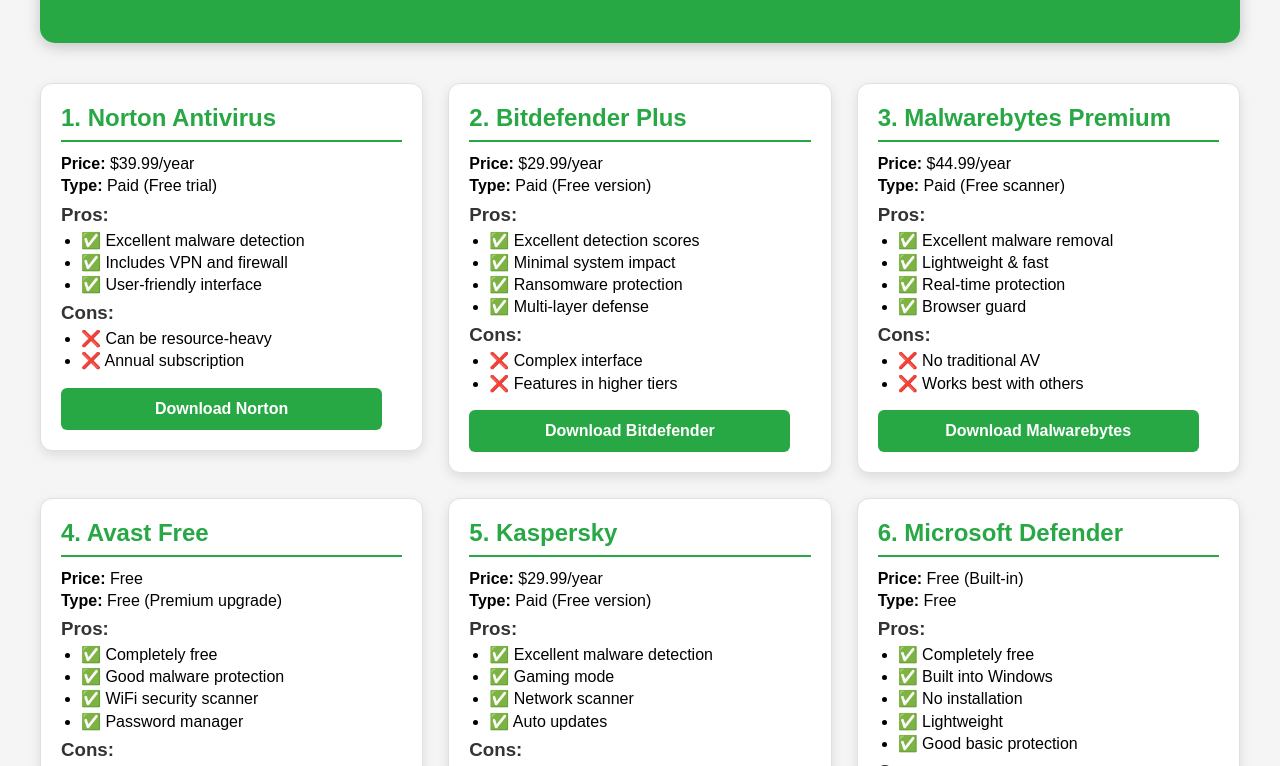
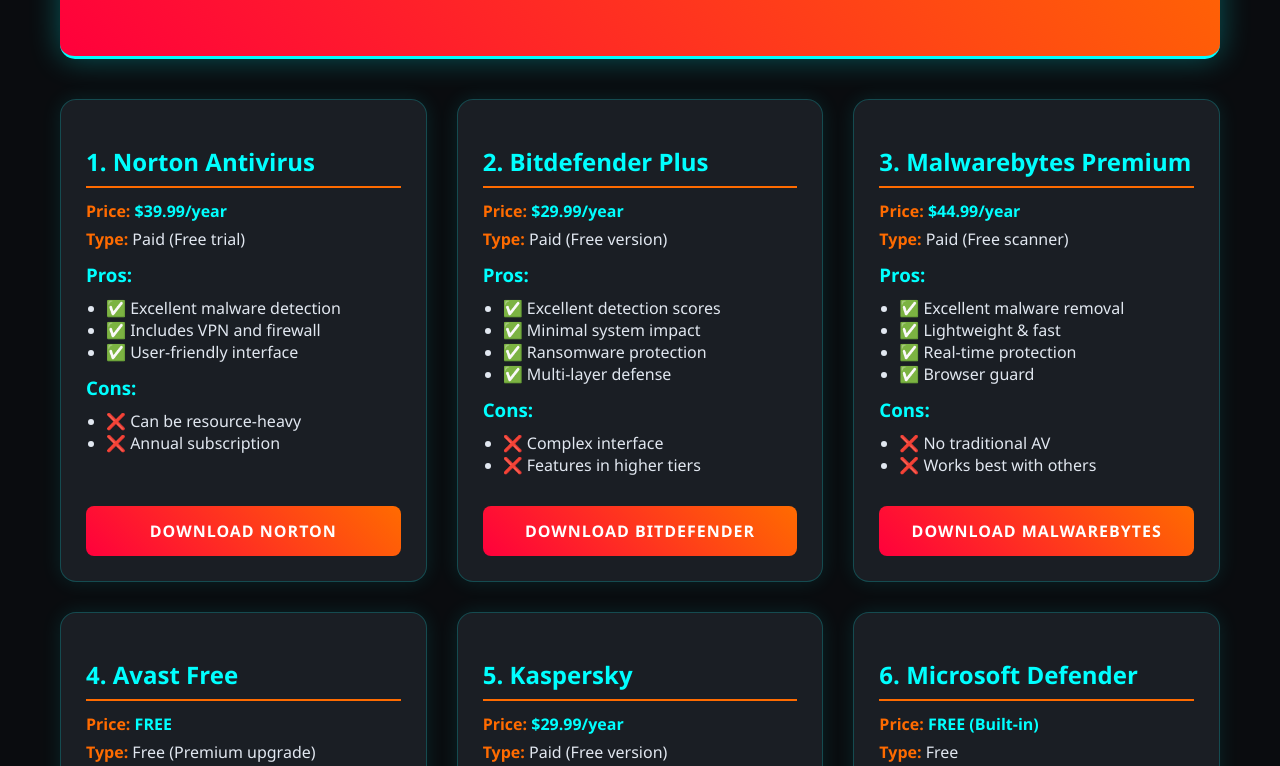
Before and after one commit to JerinBijuJohn/JerinBijuJohn.github.io, a plain HTML site: page index.html in a window 1280 px wide. Shown: the part 155-921 px from the top of the page. Drawn offline with Linux system fonts and the light colour scheme.

Commit message:
index.html

```diff
--- a/index.html
+++ b/index.html
@@ -1,123 +1,148 @@
 <!DOCTYPE html>
 <html>
 <head>
+<title>Antivirus Comparison Guide 2025</title>
+
 <style>
+
+* {
+    box-sizing: border-box;
+}
+
 body {
-        font-family: Arial, sans-serif;
+    font-family: 'Segoe UI', Arial, sans-serif;
     max-width: 1200px;
     margin: 0 auto;
     padding: 20px;
-        background-color: #f5f5f5;
+    background: #0a0c0f;
+    color: #e1e7f0;
 }
+
 header {
-        background-color: #28a745;
+    background: linear-gradient(45deg, #ff003c, #ff6b00);
     color: white;
     padding: 40px 20px;
     border-radius: 15px;
     margin-bottom: 40px;
     text-align: center;
-        box-shadow: 0 4px 15px rgba(0,0,0,0.2);
+    border-bottom: 3px solid #00ffff;
+    box-shadow: 0 0 30px rgba(0,255,255,0.3);
 }
+
 header h1 {
-        color: white;
     margin: 0;
     font-size: 2.5em;
-        text-shadow: 2px 2px 4px rgba(0,0,0,0.3);
 }
+
 header p {
-        color: white;
     font-size: 1.2em;
-        opacity: 0.95;
     margin-top: 10px;
 }
 
 .antivirus-grid {
     display: grid;
-        grid-template-columns: repeat(auto-fill, minmax(320px, 1fr));
-        gap: 25px;
+    grid-template-columns: repeat(auto-fit, minmax(320px, 1fr));
+    gap: 30px;
+    align-items: stretch;
 }
 
 .antivirus-card {
-        background: white;
-        padding: 20px;
-        border-radius: 12px;
-        box-shadow: 0 4px 12px rgba(0,0,0,0.1);
-        transition: transform 0.3s ease;
-        height: fit-content;
-        border: 1px solid #e0e0e0;
+    background: #1a1e24;
+    padding: 25px;
+    border-radius: 16px;
+    border: 1px solid #00ffff33;
+    box-shadow: 0 0 20px rgba(0,255,255,0.1);
+    display: flex;
+    flex-direction: column;
+    justify-content: space-between;
+    height: 100%;
 }
 
 .antivirus-card:hover {
     transform: translateY(-5px);
-        box-shadow: 0 8px 20px rgba(0,0,0,0.15);
+    border-color: #00ffff;
+    box-shadow: 0 0 30px rgba(0,255,255,0.3);
+    transition: 0.3s ease;
 }
 
-    .antivirus-card p,
-    .antivirus-card li {
-        margin: 3px 0;
-        line-height: 1.2;
+.antivirus-card h2 {
+    color: #00ffff;
+    margin-bottom: 12px;
+    border-bottom: 2px solid #ff6b00;
+    padding-bottom: 8px;
+}
+
+.antivirus-card h3 {
+    margin: 12px 0 6px 0;
+    color: #00ffff;
+}
+
+.antivirus-card p {
+    margin: 6px 0;
 }
 
 .antivirus-card ul {
-        margin: 5px 0;
+    margin: 10px 0;
     padding-left: 20px;
 }
 
-    .antivirus-card h3 {
-        margin: 8px 0 3px 0;
-        color: #333;
+.price-label {
+    color: #ff6b00;
+    font-weight: bold;
+}
+
+.price-value {
+    color: #00ffff;
+    font-weight: bold;
 }
 
 .download-btn {
-        display: inline-block;
-        background-color: #28a745;
+    background: linear-gradient(45deg, #ff003c, #ff6b00);
     color: white;
-        padding: 12px 24px;
+    padding: 14px;
     text-decoration: none;
-        border-radius: 6px;
+    border-radius: 8px;
     font-weight: bold;
-        transition: all 0.3s ease;
-        border: none;
-        cursor: pointer;
-        width: 80%;
     text-align: center;
-        margin-top: 12px;
+    text-transform: uppercase;
+    letter-spacing: 1px;
+    display: block;
+    width: 100%;
+    margin-top: 20px;
 }
+
 .download-btn:hover {
-        background-color: #218838;
-        box-shadow: 0 4px 12px rgba(40, 167, 69, 0.4);
+    box-shadow: 0 0 20px rgba(255,0,60,0.5);
     transform: scale(1.02);
+    transition: 0.3s ease;
 }
-    .download-btn:active {
-        transform: translateY(2px);
-    }
-    h2 {
-        color: #28a745;
-        margin-top: 0;
-        margin-bottom: 12px;
-        border-bottom: 2px solid #28a745;
-        padding-bottom: 8px;
-    }
+
 footer {
     text-align: center;
-        margin-top: 50px;
-        padding: 20px;
-        color: #666;
-        border-top: 2px solid #28a745;
+    margin-top: 60px;
+    padding: 25px;
+    color: #888;
+    border-top: 2px solid #ff6b00;
 }
+
 </style>
-    <title>Antivirus Comparison Guide 2025</title>
 </head>
+
 <body>
+
 <header>
     <h1>🛡️ Top Antivirus Software 2025</h1>
     <p>Comparing features, prices, and protection levels</p>
 </header>
+
 <div class="antivirus-grid">
+
+
     <div class="antivirus-card">
+        <div>
             <h2>1. Norton Antivirus</h2>
-            <p><strong>Price:</strong> $39.99/year</p>
-            <p><strong>Type:</strong> Paid (Free trial)</p>
+            <p><span class="price-label">Price:</span> <span class="price-value">$39.99/year</span></p>
+            <p><span class="price-label">Type:</span> Paid (Free trial)</p>
             <h3>Pros:</h3>
             <ul>
                 <li>✅ Excellent malware detection</li>
@@ -129,12 +154,16 @@
                 <li>❌ Can be resource-heavy</li>
                 <li>❌ Annual subscription</li>
             </ul>
+        </div>
         <a href="https://us.norton.com" target="_blank" class="download-btn">Download Norton</a>
     </div>
+
+
     <div class="antivirus-card">
+        <div>
             <h2>2. Bitdefender Plus</h2>
-            <p><strong>Price:</strong> $29.99/year</p>
-            <p><strong>Type:</strong> Paid (Free version)</p>
+            <p><span class="price-label">Price:</span> <span class="price-value">$29.99/year</span></p>
+            <p><span class="price-label">Type:</span> Paid (Free version)</p>
             <h3>Pros:</h3>
             <ul>
                 <li>✅ Excellent detection scores</li>
@@ -147,12 +176,16 @@
                 <li>❌ Complex interface</li>
                 <li>❌ Features in higher tiers</li>
             </ul>
+        </div>
         <a href="https://www.bitdefender.com" target="_blank" class="download-btn">Download Bitdefender</a>
     </div>
+
+
     <div class="antivirus-card">
+        <div>
             <h2>3. Malwarebytes Premium</h2>
-            <p><strong>Price:</strong> $44.99/year</p>
-            <p><strong>Type:</strong> Paid (Free scanner)</p>
+            <p><span class="price-label">Price:</span> <span class="price-value">$44.99/year</span></p>
+            <p><span class="price-label">Type:</span> Paid (Free scanner)</p>
             <h3>Pros:</h3>
             <ul>
                 <li>✅ Excellent malware removal</li>
@@ -165,12 +198,16 @@
                 <li>❌ No traditional AV</li>
                 <li>❌ Works best with others</li>
             </ul>
+        </div>
         <a href="https://www.malwarebytes.com" target="_blank" class="download-btn">Download Malwarebytes</a>
     </div>
+
+
     <div class="antivirus-card">
+        <div>
             <h2>4. Avast Free</h2>
-            <p><strong>Price:</strong> Free</p>
-            <p><strong>Type:</strong> Free (Premium upgrade)</p>
+            <p><span class="price-label">Price:</span> <span class="price-value">FREE</span></p>
+            <p><span class="price-label">Type:</span> Free (Premium upgrade)</p>
             <h3>Pros:</h3>
             <ul>
                 <li>✅ Completely free</li>
@@ -184,12 +221,16 @@
                 <li>❌ Privacy concerns</li>
                 <li>❌ Slows older PCs</li>
             </ul>
+        </div>
         <a href="https://www.avast.com" target="_blank" class="download-btn">Download Avast</a>
     </div>
+
+
     <div class="antivirus-card">
+        <div>
             <h2>5. Kaspersky</h2>
-            <p><strong>Price:</strong> $29.99/year</p>
-            <p><strong>Type:</strong> Paid (Free version)</p>
+            <p><span class="price-label">Price:</span> <span class="price-value">$29.99/year</span></p>
+            <p><span class="price-label">Type:</span> Paid (Free version)</p>
             <h3>Pros:</h3>
             <ul>
                 <li>✅ Excellent malware detection</li>
@@ -203,12 +244,16 @@
                 <li>❌ US govt ban</li>
                 <li>❌ Can be intrusive</li>
             </ul>
+        </div>
         <a href="https://www.kaspersky.com" target="_blank" class="download-btn">Download Kaspersky</a>
     </div>
+
+
     <div class="antivirus-card">
+        <div>
             <h2>6. Microsoft Defender</h2>
-            <p><strong>Price:</strong> Free (Built-in)</p>
-            <p><strong>Type:</strong> Free</p>
+            <p><span class="price-label">Price:</span> <span class="price-value">FREE (Built-in)</span></p>
+            <p><span class="price-label">Type:</span> Free</p>
             <h3>Pros:</h3>
             <ul>
                 <li>✅ Completely free</li>
@@ -223,11 +268,15 @@
                 <li>❌ Windows-only</li>
                 <li>❌ Weak vs zero-day</li>
             </ul>
+        </div>
         <a href="https://www.microsoft.com/windows/comprehensive-security" target="_blank" class="download-btn">Learn More</a>
     </div>
+
 </div>
-    <footer style="text-align: center; margin-top: 50px; padding: 20px; color: #666; border-top: 2px solid #28a745;">
-        <p>🛡️ Antivirus Comparison Guide 2025 | Created by Jerin Biju John</p>
+
+<footer>
+    <p>🛡️ Antivirus Comparison Guide 2025 | Created by Jerin Biju John | Web Development Assignment</p>
 </footer>
+
 </body>
 </html>
```
Lines whose indentation alone changed are shown as unchanged.
